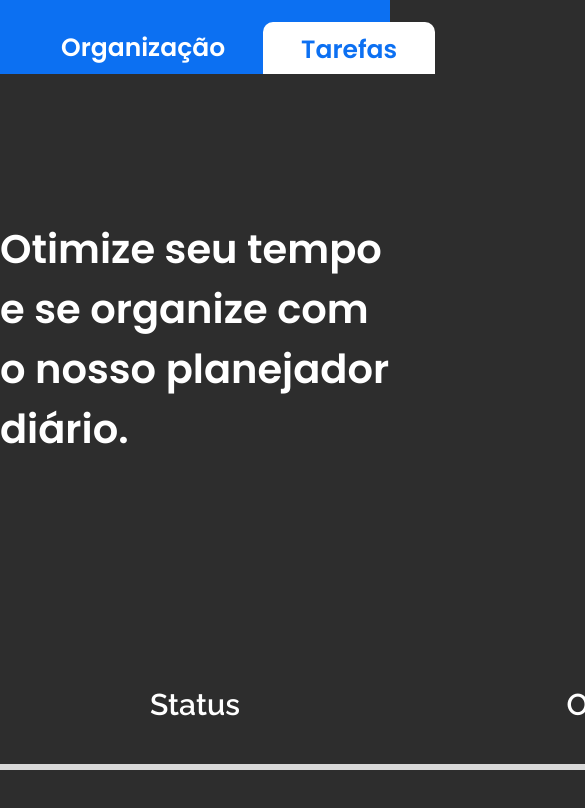
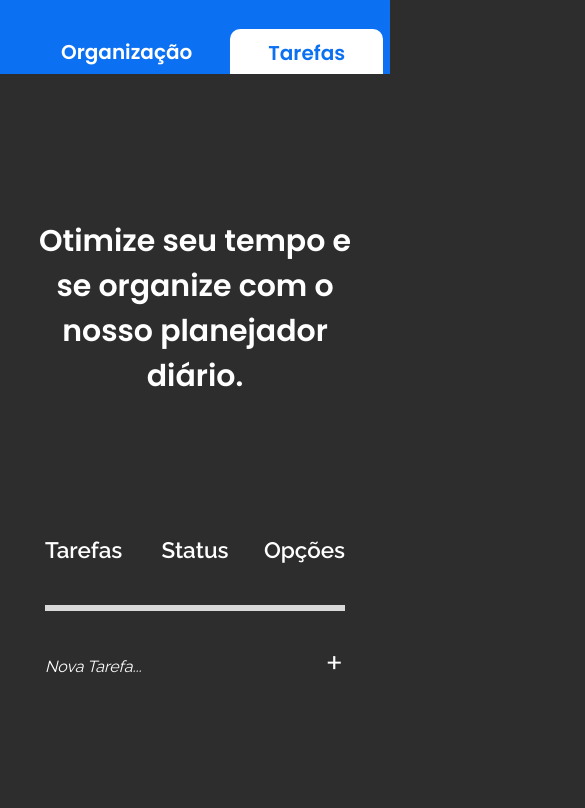
Before and after one commit to lucasdaher/todolist, a React (Vite) app: page / in a window 390 px wide. Shown: the top 808 px of the page, 585 px wide, since content can reach past the window. Built offline with nearby package versions, Linux system fonts and the light colour scheme.

Commit message:
chore: add mobile and tablets responsivity.

```diff
--- a/src/components/Header/styles.scss
+++ b/src/components/Header/styles.scss
@@ -36,3 +36,23 @@ header {
     opacity: .9;
   }
 }
+
+@media screen and (max-width: 500px) {
+  header {
+    padding: 36px 100px 7px 61px;
+  }
+
+  .header__menu__option {
+    font-size: 20px;
+  }
+}
+
+@media screen and (max-width: 350px) {
+  header {
+    padding: 36px 12px 2px;
+  }
+
+  .header__menu__option {
+    font-size: 16px;
+  }
+}
--- a/src/components/Title/styles.scss
+++ b/src/components/Title/styles.scss
@@ -4,6 +4,7 @@
 .title {
   &__heading {
     @include flex;
+    text-align: center;
     width: 100%;
     margin: 145px auto 126px;
 
@@ -12,3 +13,18 @@
     font-weight: 600;
   }
 }
+
+@media screen and (max-width: 1090px) {
+  .title__heading {
+    width: 100%;
+    font-size: 32px;
+  }
+}
+
+@media screen and (max-width: 500px) {
+  .title__heading {
+    width: 90%;
+    margin: 145px auto 36px;
+    font-size: 30px;
+  }
+}
--- a/src/components/Todolist/Todolist.jsx
+++ b/src/components/Todolist/Todolist.jsx
@@ -112,6 +112,7 @@ const Todolist = () => {
           <tr>
             <td className="todolist__table__left">
               <input
+                id="todolist__create__input"
                 type="text"
                 value={todoInput}
                 placeholder="Nova Tarefa..."
--- a/src/components/Todolist/styles.scss
+++ b/src/components/Todolist/styles.scss
@@ -101,3 +101,53 @@
     }
   }
 }
+
+@media screen and (max-width: 1090px) {
+  table {
+    width: 50%;
+  }
+
+  td,
+  th {
+    max-width: 210px;
+    width: 100%;
+  }
+}
+
+@media screen and (max-width: 750px) {
+  table {
+    width: 50%;
+  }
+
+  td,
+  th {
+    max-width: 140px;
+    width: 100%;
+  }
+}
+
+@media screen and (max-width: 500px) {
+  table {
+    width: 50%;
+  }
+
+  td,
+  th {
+    max-width: 100px;
+    width: 100%;
+  }
+
+  #todolist__create__input {
+    font-size: 16px;
+  }
+
+  #todolist__create__input::placeholder {
+    @include todoInputPlaceholder($font-size: 16px);
+  }
+
+  .todolist__table__left,
+  .todolist__table__center,
+  .todolist__table__right {
+    font-size: 1.4rem;
+  }
+}
--- a/src/sass/_mixins.scss
+++ b/src/sass/_mixins.scss
@@ -18,10 +18,10 @@
   line-height: normal;
 }
 
-@mixin todoInputPlaceholder {
+@mixin todoInputPlaceholder($font-size: 25px) {
   color: $white;
   font-family: $raleway;
-  font-size: 25px;
+  font-size: $font-size;
   font-style: italic;
   font-weight: 400;
   line-height: normal;
```
